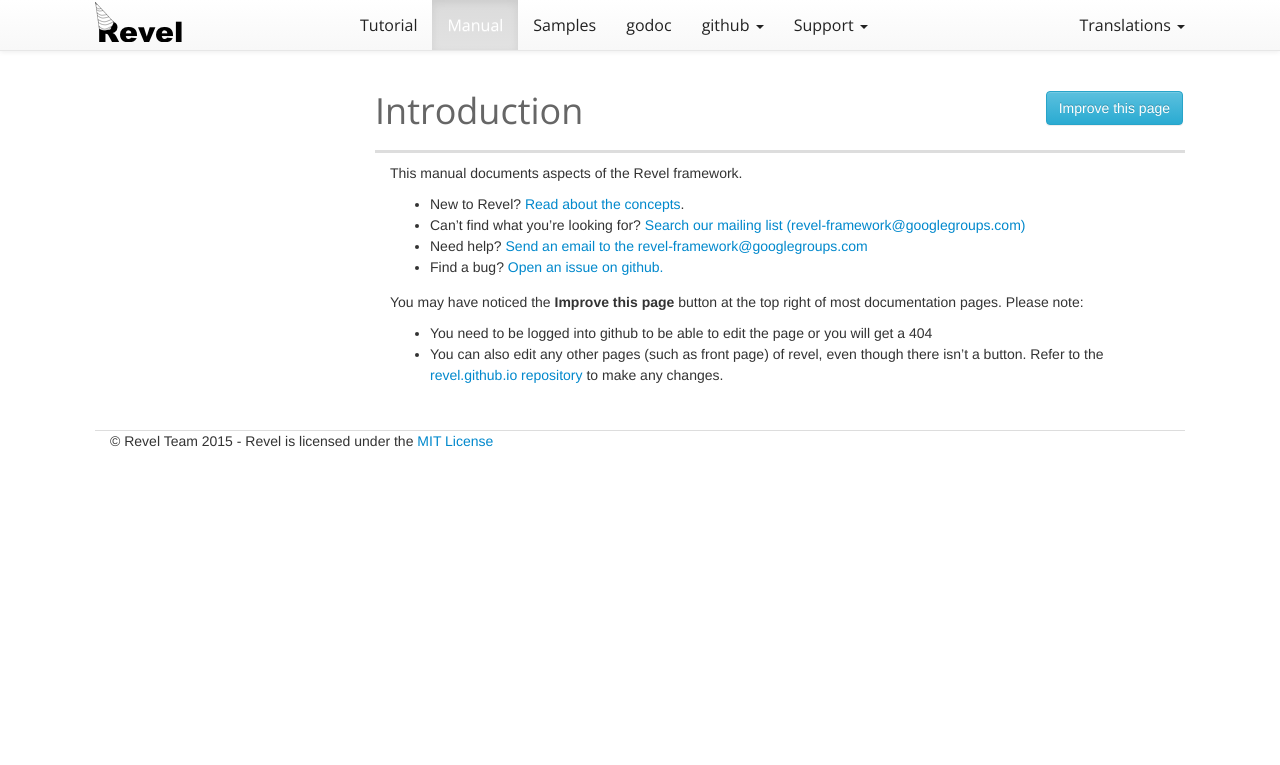
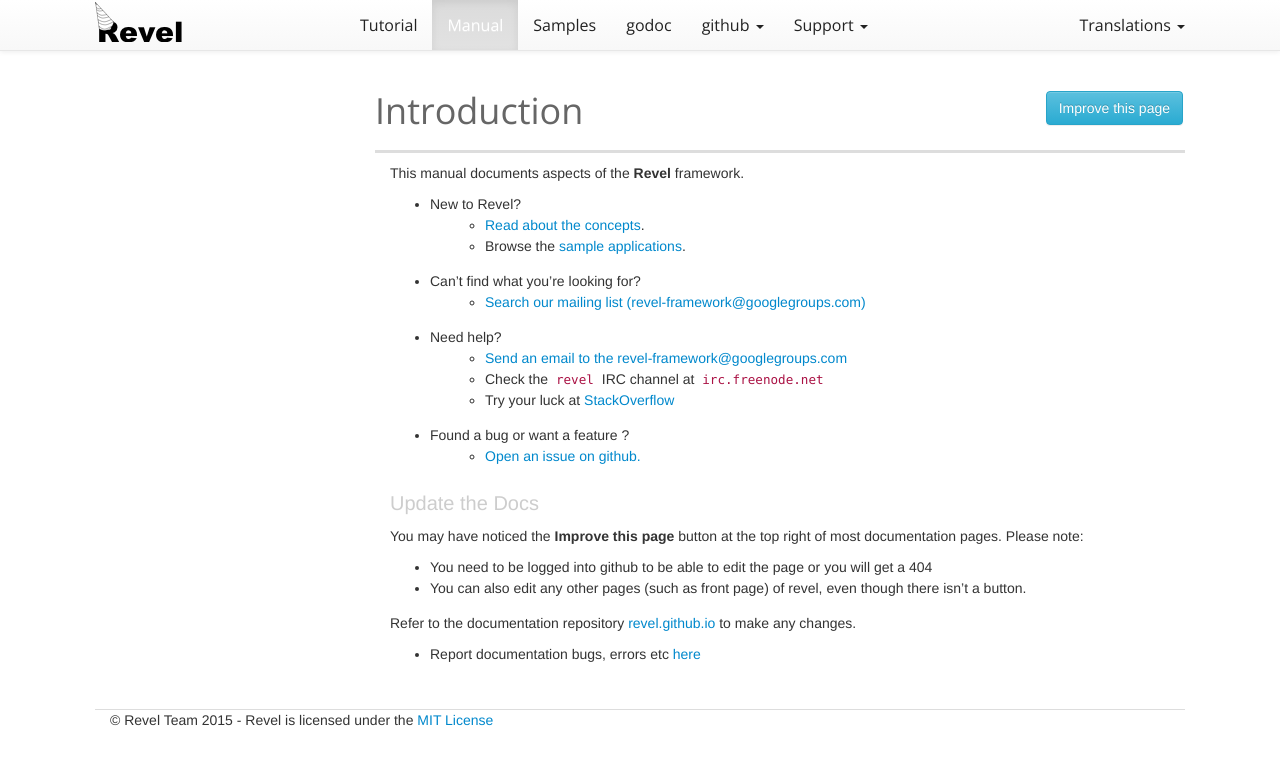
Before and after one commit to revel/revel.github.io, a Jekyll site: the page built from manual/index.md, in a window 1280 px wide. Shown: the top 765 px of the page. Built offline with Jekyll 4.4.1, drawn with Linux system fonts in a browser that asks for light colours; nearby versions of some CDN libraries.

Commit message:
tidy into

```diff
--- a/manual/index.md
+++ b/manual/index.md
@@ -3,15 +3,28 @@ title: Introduction
 layout: manual
 ---
 
-This manual documents aspects of the Revel framework.
+This manual documents aspects of the **Revel** framework.
 
-- New to Revel?  [Read about the concepts](concepts.html).
-- Can't find what you're looking for?  [Search our mailing list (revel-framework@googlegroups.com)](https://groups.google.com/forum/#!forum/revel-framework)
-- Need help?  [Send an email to the revel-framework@googlegroups.com](mailto:revel-framework@googlegroups.com)
-- Find a bug?  [Open an issue on github.](https://github.com/revel/revel/issues)
+- New to Revel?
+    - [Read about the concepts](concepts.html).
+    - Browse the [sample applications](../samples/).
+- Can't find what you're looking for?
+    - [Search our mailing list (revel-framework@googlegroups.com)](https://groups.google.com/forum/#!forum/revel-framework)
+- Need help?
+    - [Send an email to the revel-framework@googlegroups.com](mailto:revel-framework@googlegroups.com)
+    - Check the `revel` IRC channel at `irc.freenode.net`
+    - Try your luck at [StackOverflow](http://stackoverflow.com/questions/tagged/revel)
+- Found a bug or want a feature ?
+    - [Open an issue on github.](https://github.com/revel/revel/issues)
+
+### Update the Docs
 
 You may have noticed the **Improve this page** button at the top right of most documentation pages. Please note:
 
 - You need to be logged into github to be able to edit the page or you will get a 404
 - You can also edit any other pages (such as front page) of revel, even though there isn't a button.
-Refer to the [revel.github.io repository](https://github.com/revel/revel.github.io) to make any changes.
+
+
+Refer to the documentation repository [revel.github.io](https://github.com/revel/revel.github.io) to make any changes.
+
+- Report documentation bugs, errors etc [here](https://github.com/revel/revel.github.io/issues)
```
